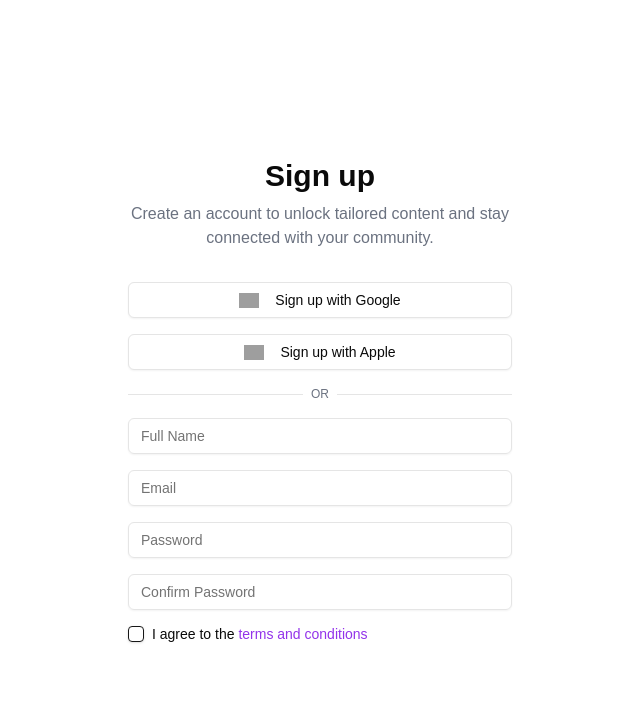
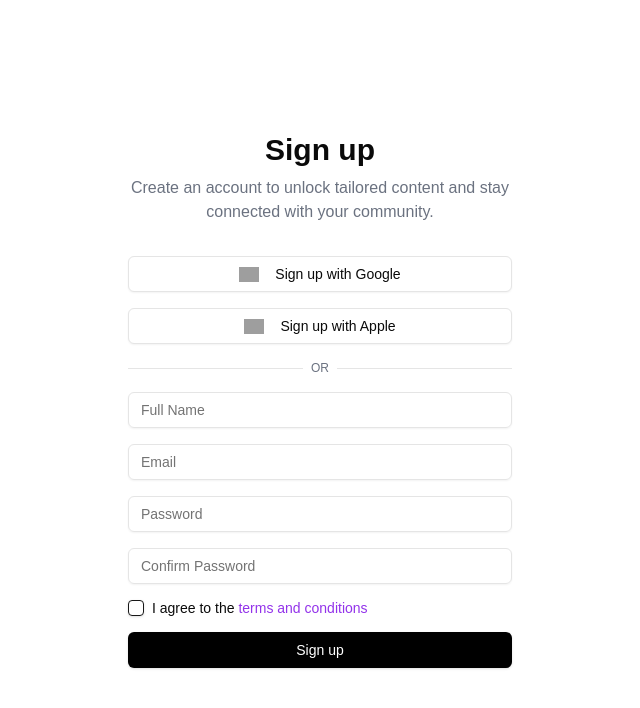
Before and after one commit to ceylonai/ceylon-ai-dashboard, a Next.js app: page /auth/signup in a window 1280 px wide. Shown: the top 708 px of the page, without its empty margins (0-640 px from the left). Built offline with nearby package versions, Linux system fonts and the light colour scheme; grey boxes are pictures that could not be loaded.

Commit message:
Created a button for signUp

```diff
--- a/src/app/auth/signup/page.tsx
+++ b/src/app/auth/signup/page.tsx
@@ -61,6 +61,9 @@ export default function SignUp() {
                                     </Link>
                                 </label>
                             </div>
+                            <Button className="w-full bg-black text-white hover:bg-black/90">
+                                Sign up
+                            </Button>
                         </div>
                     </div>
                 </div>
```
